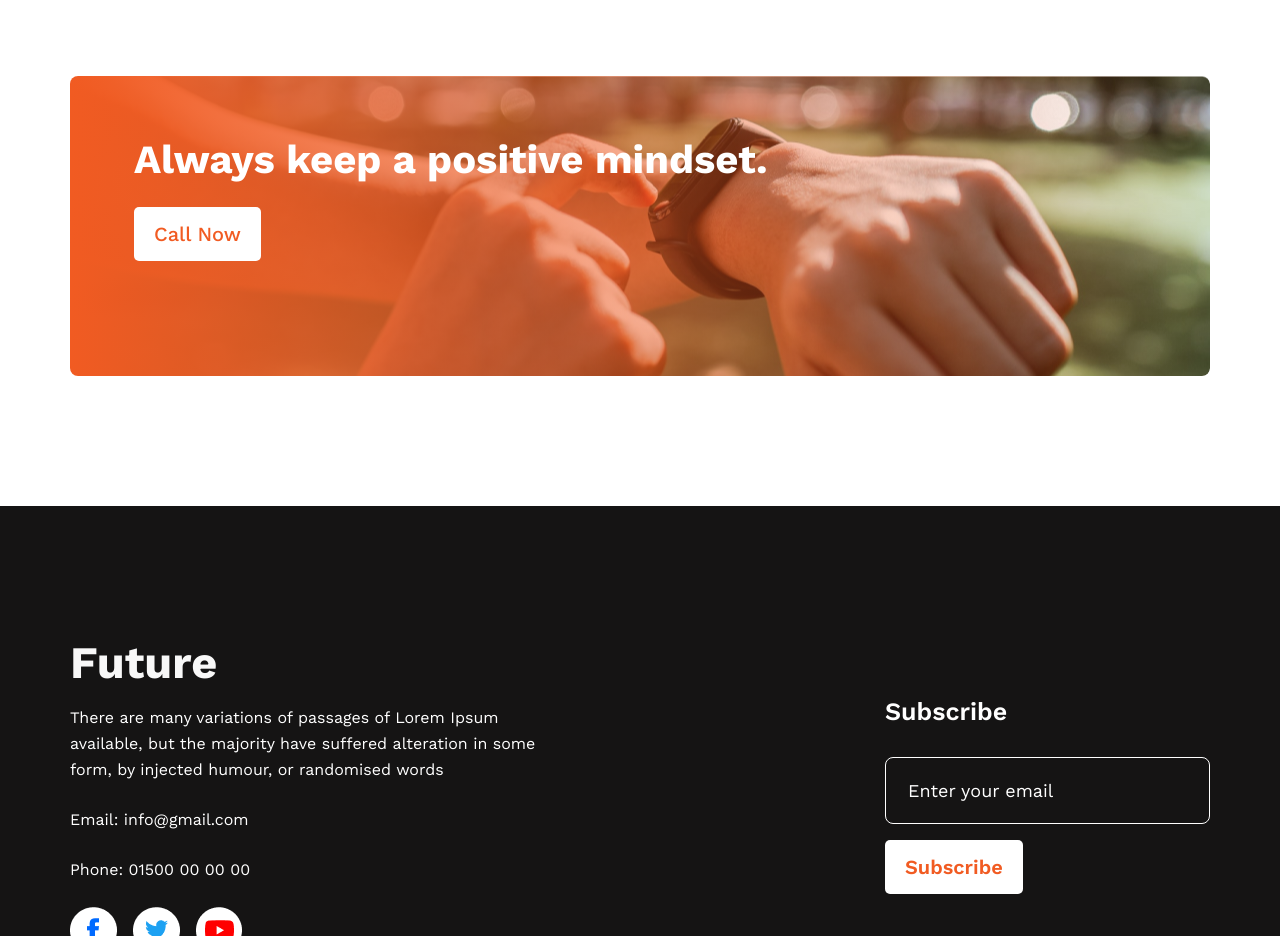
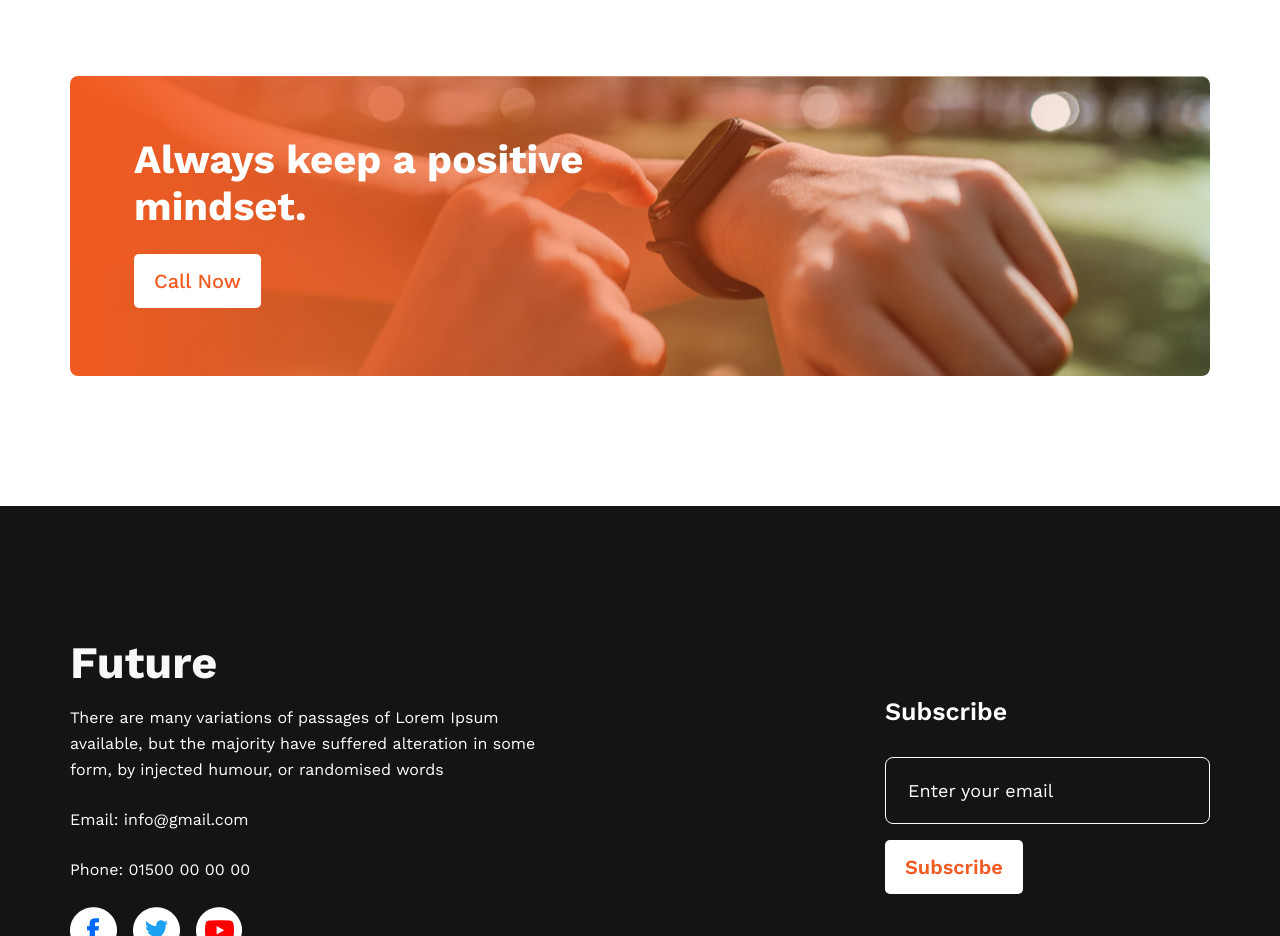
Before and after one commit to Maliha-Afroj-Orna/New-Year-New-Me-HTML-CSS-Git, a plain HTML site: page index.html in a window 1280 px wide. Shown: the part 2060-2996 px from the top of the page. Drawn offline with nearby package versions, Linux system fonts and the light colour scheme.

Commit message:
bug fixed again

```diff
--- a/styles/style.css
+++ b/styles/style.css
@@ -163,6 +163,7 @@ header {
     font-weight: bold;
     margin-bottom: 24px;
     color: #FFFFFF;
+    max-width: 460px;
 }
 .watch-image button {
     background-color: #FFFFFF;
```
